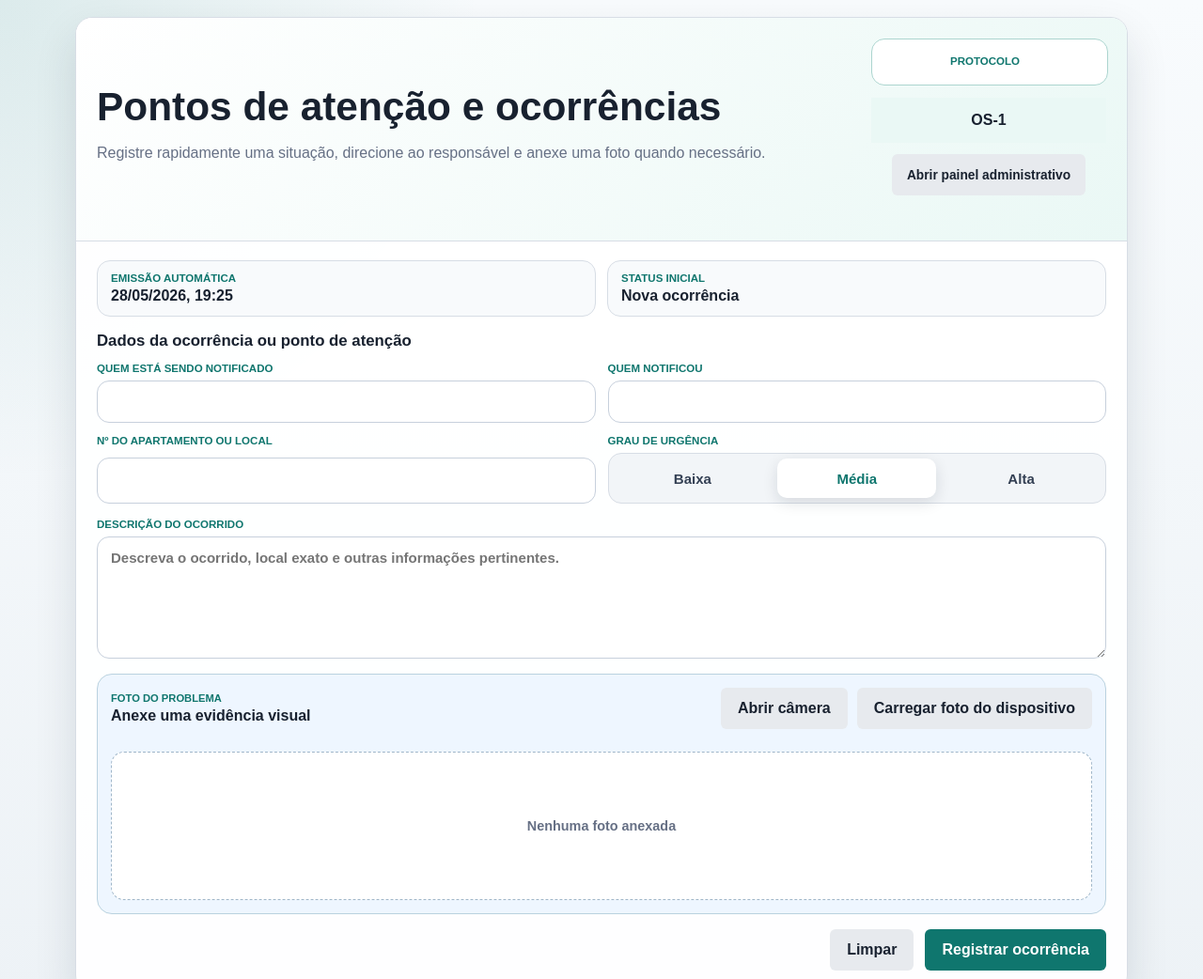
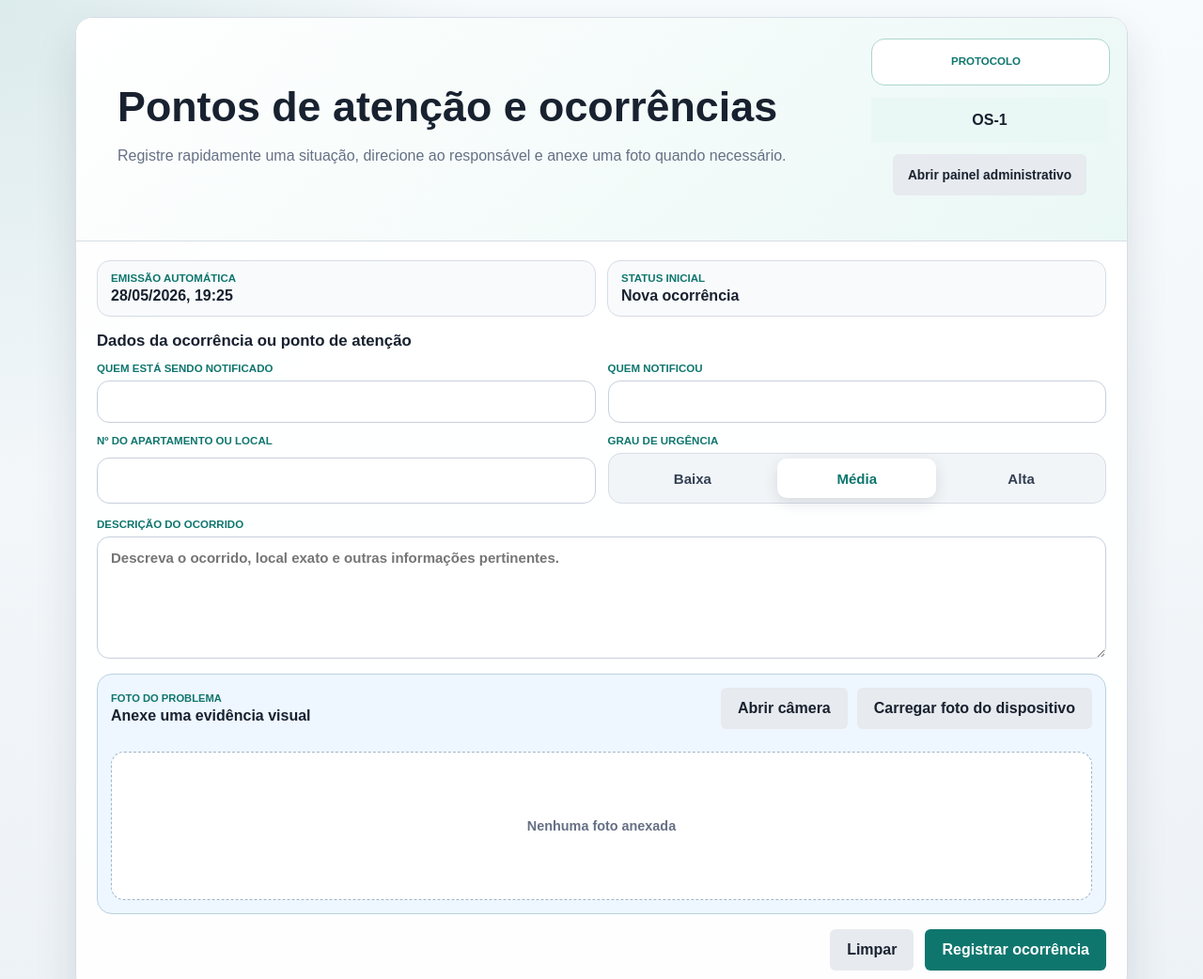
Before and after one commit to suprimentoshp/pontosdeatencao, a website: page index.html in a window 1280 px wide. Shown: the top 1042 px of the page at 94% size. Drawn offline with Linux system fonts and the light colour scheme; no server answers.

Commit message:
Ajusta layout do topo inicial

```diff
--- a/styles.css
+++ b/styles.css
@@ -68,10 +68,10 @@ a {
 
 .home-hero {
   display: grid;
-  grid-template-columns: minmax(0, 1fr) 250px;
-  gap: 38px;
+  grid-template-columns: minmax(0, 1fr) 252px;
+  gap: 72px;
   align-items: center;
-  padding: 22px 22px 30px;
+  padding: 22px 20px 30px 44px;
   background: linear-gradient(135deg, #ffffff 0%, #eaf8f5 100%);
   border-bottom: 1px solid var(--line);
 }
@@ -83,13 +83,13 @@ a {
 .home-hero h1 {
   margin: 0;
   max-width: none;
-  font-size: clamp(2rem, 3.75vw, 2.65rem);
+  font-size: clamp(2.1rem, 3.9vw, 2.8rem);
   line-height: 1.06;
 }
 
 .home-subtitle {
   max-width: 720px;
-  margin: 14px 0 0;
+  margin: 16px 0 0;
   color: var(--muted);
   line-height: 1.45;
 }
@@ -138,7 +138,7 @@ a {
 }
 
 .protocol-admin-link {
-  width: 205px;
+  width: 208px;
   min-height: 44px;
   margin: 0 auto;
   padding: 0 10px;
```
